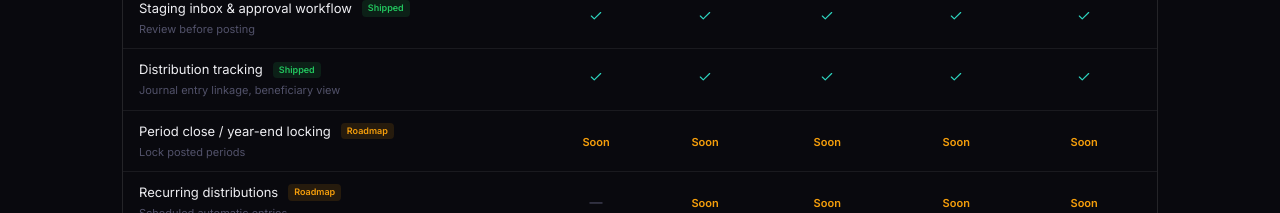
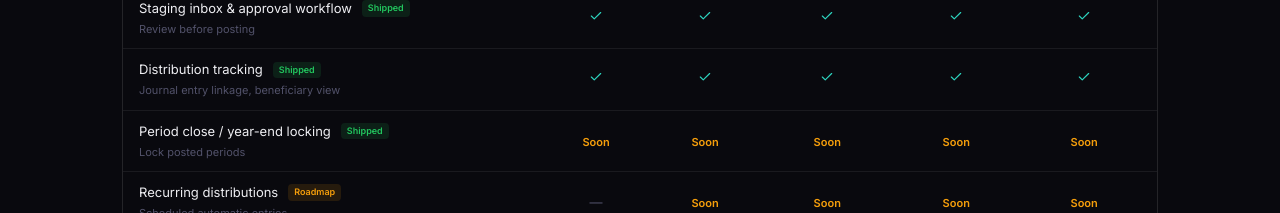
Before and after one commit to apvera-admin/trustarchive, a Next.js app: page /pricing in a window 1280 px wide. Shown: the part 2440-2653 px from the top of the page. Built offline with nearby package versions, Linux system fonts and the light colour scheme.

Commit message:
Update page.js

```diff
--- a/app/pricing/page.js
+++ b/app/pricing/page.js
@@ -128,7 +128,7 @@ const featureGroups = [
       { name: 'Auto-allocation rules engine', sub: 'Pattern matching, auto-approve option', status: 'shipped', ind: S, sol: S, pro: S, pra: S, fo: S },
       { name: 'Staging inbox & approval workflow', sub: 'Review before posting', status: 'shipped', ind: S, sol: S, pro: S, pra: S, fo: S },
       { name: 'Distribution tracking', sub: 'Journal entry linkage, beneficiary view', status: 'shipped', ind: S, sol: S, pro: S, pra: S, fo: S },
-      { name: 'Period close / year-end locking', sub: 'Lock posted periods', status: 'roadmap', ind: R, sol: R, pro: R, pra: R, fo: R },
+      { name: 'Period close / year-end locking', sub: 'Lock posted periods', status: 'shipped', ind: R, sol: R, pro: R, pra: R, fo: R },
       { name: 'Recurring distributions', sub: 'Scheduled automatic entries', status: 'roadmap', ind: N, sol: R, pro: R, pra: R, fo: R },
       { name: 'Distribution approval workflow', sub: 'Co-trustee / attorney sign-off', status: 'roadmap', ind: N, sol: N, pro: R, pra: R, fo: R },
       { name: 'Lot-level securities tracking', sub: 'FIFO / LIFO / specific ID', status: 'roadmap', ind: N, sol: N, pro: R, pra: R, fo: R },
@@ -156,7 +156,7 @@ const featureGroups = [
       { name: 'Trust accounting statement', sub: 'Principal / income receipts & disbursements', status: 'shipped', ind: S, sol: S, pro: S, pra: S, fo: S },
       { name: 'Beneficiary distribution report', sub: 'By beneficiary, type, date range', status: 'shipped', ind: S, sol: S, pro: S, pra: S, fo: S },
       { name: 'Asset summary with cost basis', sub: 'Including entity interests', status: 'shipped', ind: S, sol: S, pro: S, pra: S, fo: S },
-      { name: 'ACTEC Formal Account report', sub: 'Court-ready fiduciary format', status: 'roadmap', ind: N, sol: N, pro: R, pra: R, fo: R },
+      { name: 'ACTEC Formal Account report', sub: 'Court-ready fiduciary format', status: 'shipped', ind: N, sol: N, pro: R, pra: R, fo: R },
       { name: 'Tax prep summary — K-1 prep', sub: 'Income by character & beneficiary', status: 'roadmap', ind: N, sol: N, pro: R, pra: R, fo: R },
       { name: 'Beneficiary report package', sub: 'PDF export for beneficiary delivery', status: 'roadmap', ind: N, sol: N, pro: R, pra: R, fo: R },
       { name: 'State court accounting formats', sub: 'CA, NY, TX, NV variants', status: 'roadmap', ind: N, sol: N, pro: N, pra: R, fo: R },
@@ -170,7 +170,7 @@ const featureGroups = [
       { name: 'Document management', sub: 'Folders, tags, entity linking', status: 'shipped', ind: S, sol: S, pro: S, pra: S, fo: S },
       { name: 'Document generation', sub: '20 seed templates, PDF / DOCX export', status: 'shipped', ind: S, sol: S, pro: S, pra: S, fo: S },
       { name: 'Outbound email — SMTP', sub: 'Offline send queue, threaded replies', status: 'shipped', ind: S, sol: S, pro: S, pra: S, fo: S },
-      { name: 'eSignature integration (opt-in)', sub: 'Requires network, privacy disclosure', status: 'roadmap', ind: N, sol: N, pro: R, pra: R, fo: R },
+      { name: 'eSignature integration (opt-in)', sub: 'Requires network, privacy disclosure', status: 'shipped', ind: N, sol: N, pro: R, pra: R, fo: R },
     ],
   },
   {
```
